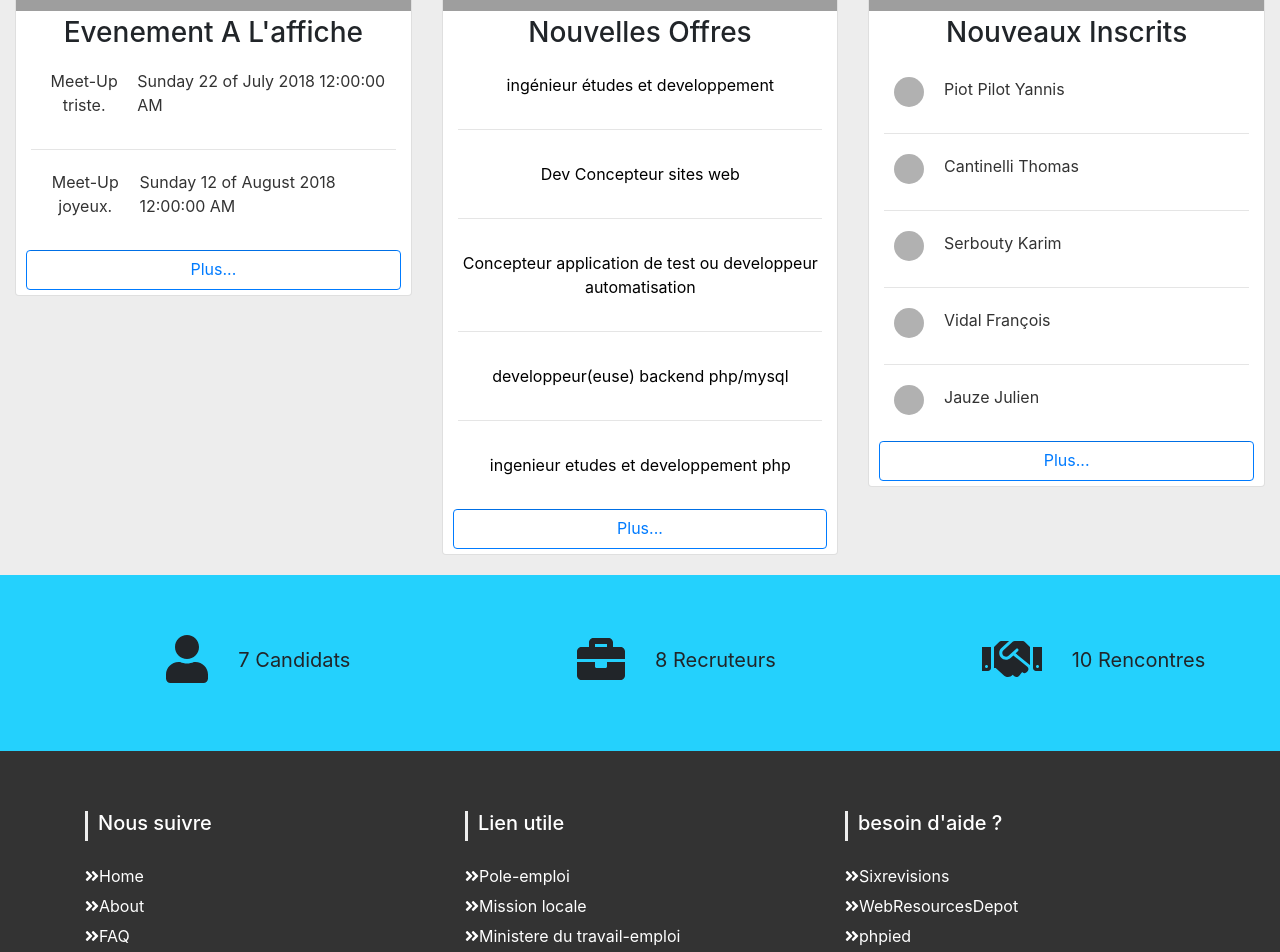
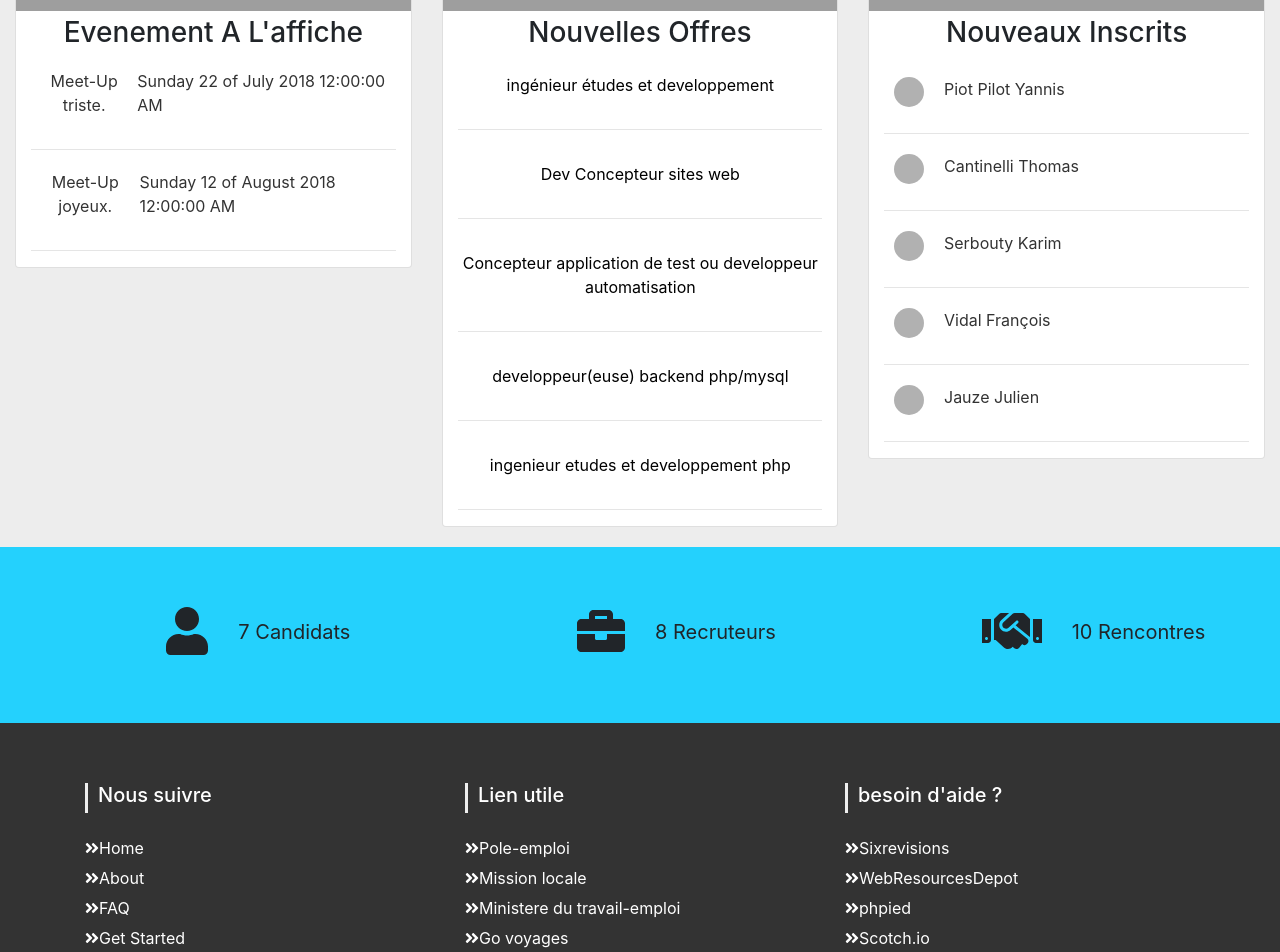
Before and after one commit to IliesV/Adopt-un_boss, a PHP site: page / in a window 1280 px wide. Shown: the part 907-1859 px from the top of the page. Run offline with PHP 8.4, Linux system fonts and the light colour scheme; data comes from the database, SQL or seed files in the repository; data that the repository does not hold is empty; some libraries are stand-ins or nearby versions; grey boxes are pictures that could not be loaded.

Commit message:
Resolution bug
favicon....etc

```diff
--- a/assets/scripts/header.php
+++ b/assets/scripts/header.php
@@ -2,9 +2,10 @@
     <head>
         <meta charset="UTF-8">
         <title>Adopt Un Boss</title>
+        <link rel="icon" href="http://<?= $_SERVER['SERVER_NAME']?>/assets/imgs/leter-a-inside-a-black-circle.png" sizes="16x16" type="image/png">
 
+        <link rel="stylesheet" href="http://<?= $_SERVER['SERVER_NAME']?>/assets/styles/hover-min.css">
         <script src="https://ajax.googleapis.com/ajax/libs/jquery/3.3.1/jquery.min.js"></script>
-        <link rel="stylesheet" href="http://<?= $_SERVER['SERVER_NAME']?>/assets/styles/hover-min.css">
         <link rel="stylesheet" href="http://<?= $_SERVER['SERVER_NAME']?>/assets/styles/animate.min.css">
 
         <link rel="stylesheet" href="https://stackpath.bootstrapcdn.com/bootstrap/4.1.0/css/bootstrap.min.css"/>
--- a/views/evenement.php
+++ b/views/evenement.php
@@ -25,7 +25,7 @@
                             <time datetime="2014-07-20">
                                 <span class="day"><?= $date ?></span>
                                 <span class="time"><?= $event->getHeure() ?></span>
-                                <span class="lieu"><?= $event->getLieu()?></span>
+                                <span class="lieu"><?= $event->getLieu()?></span></a>
                             </time>
 
                             <img src="<?= $event->getImage()?>" style="height: 120px; width: 120px" />
--- a/views/home.php
+++ b/views/home.php
@@ -14,7 +14,7 @@
                         <a class="nomprenom" href="/profil"><?php
                             if (isset($user) && $user->getRoles() == 'candidat') {
                                 echo $user->getPrenom() . " " . $user->getNom();
-                            } else if (isset($user) && $user->getRoles() == 'entreprise'){
+                            } else if (isset($user) && $user->getRoles() == 'entreprise') {
                                 echo $user->getNom();
                             }
                             ?></b></a>
@@ -72,16 +72,17 @@
                                     ?>
                                     <div id="card-offre" class="hvr-grow">
                                         <a href="/event"<p class="titre-event"><?= $event->getTitre() ?></p></a>
-                                        <a href="/event"<p class="date-event"><?= $date ?></p>
+                                        <a href="/event"<p class="date-event"><?= $date ?></p></a>
                                     </div><hr>
 
                                     <?php
                                 endforeach;
                                 ?>
 
+                                <div class="offer-at" itemprop="hiringOrganization" itemscope="" itemtype="http://schema.org/Organization"></div>
                             </div>
                         </div>
-                        <a id="btnVoirPlus" class="btn btn-outline-primary" href="/evenements">Plus...</a>
+                        <!--<a id="btnVoirPlus" class="btn btn-outline-primary" href="/evenements">Plus...</a>-->
                     </div>
                 </div>
 
@@ -93,7 +94,7 @@
                             <div id="container-offre" class="col-md-12">
 
 
-<?php foreach ($offres as $offre): ?>
+                                <?php foreach ($offres as $offre): ?>
                                     <div class=" hvr-grow offre">
                                         <a href="/offre/<?= $offre->getId() ?>"<p class="offre"><?= $offre->getNom() ?></p></a>
                                         <a href="/offre/<?= $offre->getId() ?>"<p class="offre"><?= $offre->getIntitule() ?></p></a>
@@ -105,7 +106,7 @@
                                 <div class="offer-at" itemprop="hiringOrganization" itemscope="" itemtype="http://schema.org/Organization"></div>
                             </div>
                         </div>
-                        <a id="btnVoirPlus" class="btn btn-outline-primary" href="/barometre-des-salaires-it">Plus...</a>
+                        <!--<a id="btnVoirPlus" class="btn btn-outline-primary" href="/barometre-des-salaires-it">Plus...</a>-->
                     </div>
                 </div>
 
@@ -120,7 +121,7 @@
                             <div class="p-a-3">
                                 <div id="container-offre" class="col-md-12">
 
-    <?php foreach ($candidats as $candidat): ?>
+                                    <?php foreach ($candidats as $candidat): ?>
                                         <div id="card-offre" class="hvr-grow">
                                             <img id="photo-user" class="d-flex rounded-circle" src="Https://encrypted-tbn0.gstatic.com/images?q=tbn:ANd9GcQvpfa0PheBt_7ibxsIqVhayRkPSytHdt1I0rBKngyAsWH6UigL9w" style="height: 100px; width: 100px" alt=""></a>
                                             <a href="/profil/<?= $candidat->getUser_id() ?>"><p id="nomUser"><?= $candidat->getNom() . " " . $candidat->getPrenom() ?></p></a>
@@ -132,7 +133,7 @@
                                     <div class="offer-at" itemprop="hiringOrganization" itemscope="" itemtype="http://schema.org/Organization"></div>
                                 </div>
                             </div>
-                            <a id="btnVoirPlus" class="btn btn-outline-primary" href="/evenements">Plus...</a>
+                            <!--<a id="btnVoirPlus" class="btn btn-outline-primary" href="/evenements">Plus...</a>-->
                         </div>
                     </div>
 
@@ -145,7 +146,7 @@
                                 <h3 id="titre-card-profil">Nouveaux Inscrits</h3>
                                 <div id="container-offre" class="col-md-12">
 
-    <?php foreach ($entreprises as $entreprise): ?>
+                                    <?php foreach ($entreprises as $entreprise): ?>
                                         <div id="card-offre" class="hvr-wobble-horizontal">
                                             <p id="data-event"><?= $entreprise->getNom() ?></p>
                                             <img id="photo-user" class="d-flex rounded-circle" src="https://encrypted-tbn0.gstatic.com/images?q=tbn:ANd9GcQ8q6ubfJnmAxhUpBY2dNDaytSJ1ZtnnBsuWILottosnyLnuO8Y" alt="" >
@@ -160,7 +161,7 @@
                             </div>
 
 
-<?php } ?>
+                        <?php } ?>
                     </div>
                 </div>
 
@@ -177,6 +178,6 @@
 
                 </body>
                 <?php include 'views/footer-baniere.php'; ?>
-<?php include 'views/footer.php'; ?>
+                <?php include 'views/footer.php'; ?>
 
                 </html>
```
Also changed, not shown: assets/styles/offre_id.css (+11 -0 lines), views/offre.php (+21 -20 lines), views/profil_public_candidat.php (+18 -0 lines).
